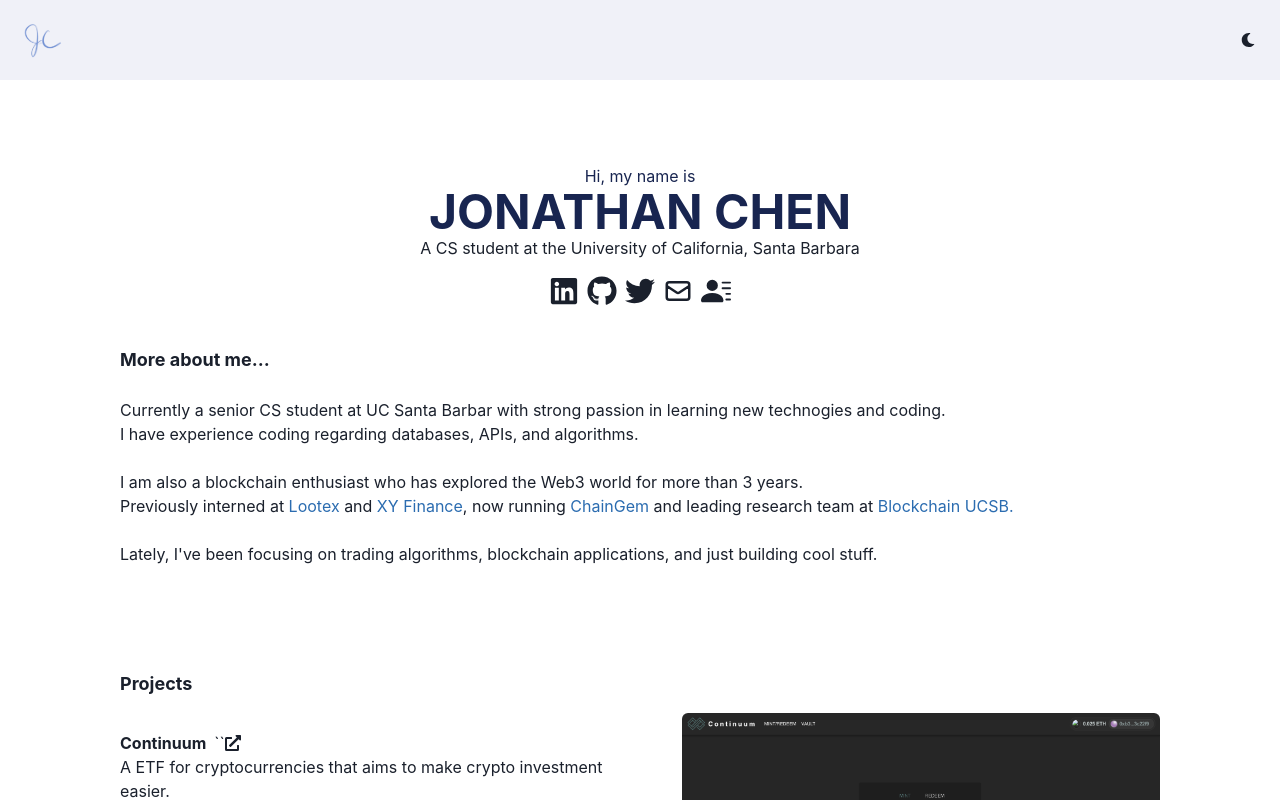
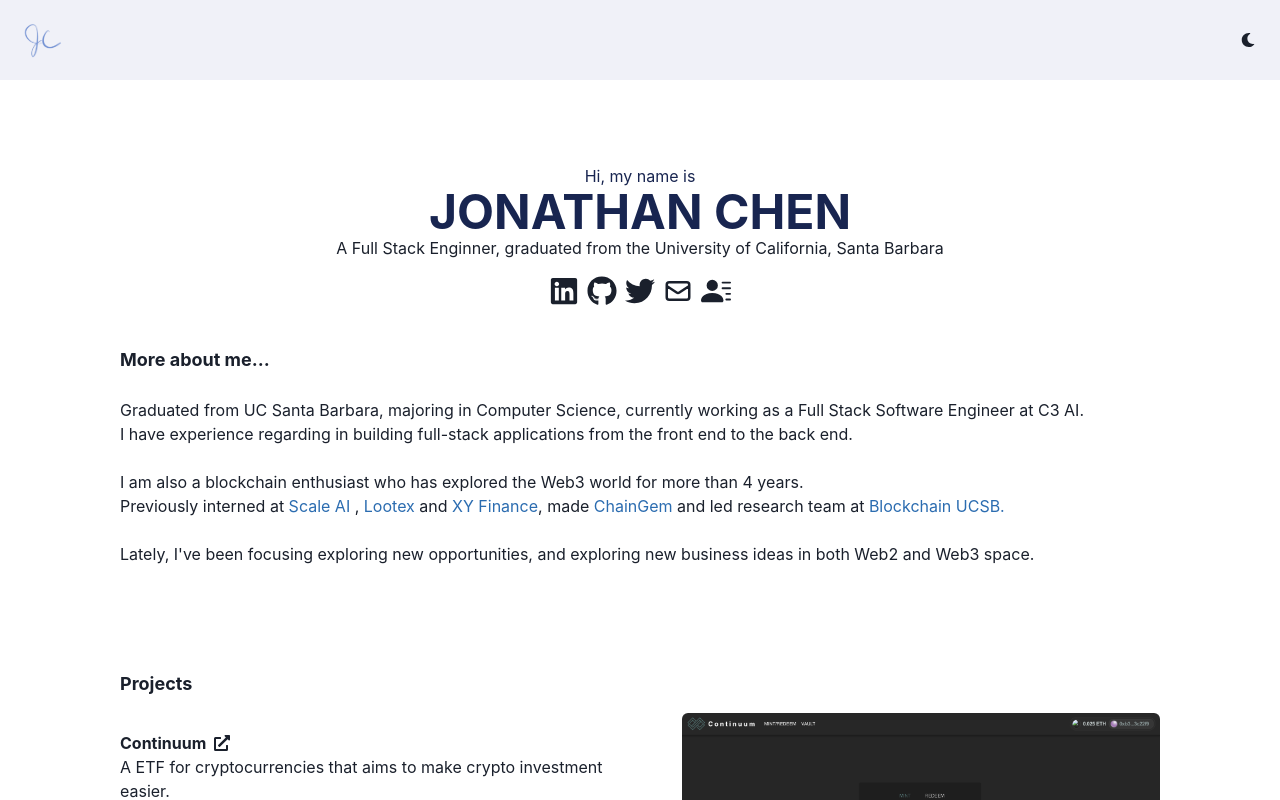
Before and after one commit to pingyujc/portfolio, a React (Create React App) app: page / in a window 1280 px wide. Shown: the top 800 px of the page. Built offline with nearby package versions, Linux system fonts and the light colour scheme.

Commit message:
update website, added c3 stuff and update resume

```diff
--- a/src/components/About.jsx
+++ b/src/components/About.jsx
@@ -27,7 +27,7 @@
                 </h1>
 
                 <h2 className="mb-4 text-left">
-                    A CS student at the University of California, Santa Barbara
+                    A Full Stack Enginner, graduated from the University of California, Santa Barbara
                 </h2>
 
                 {/* Social Icons */}
@@ -61,17 +61,26 @@
                     </span>
                     <br />
                     <br />
-                    Currently a senior CS student at UC Santa Barbar with strong
-                    passion in learning new technogies and coding.
+                    Graduated from UC Santa Barbara, majoring in Computer Science,
+                    currently working as a Full Stack Software Engineer at C3 AI.
                     <br />
-                    I have experience coding regarding databases, APIs, and
-                    algorithms.
+                    I have experience regarding in building full-stack applications
+                    from the front end to the back end.
                     <br />
                     <br />
                     I am also a blockchain enthusiast who has explored the Web3
-                    world for more than 3 years.
+                    world for more than 4 years.
                     <br />
                     Previously interned at
+                    <Link
+                        href="https://scale.com/"
+                        isExternal
+                        color={"blue.600"}
+                    >
+                        {" "}
+                        Scale AI{" "}
+                    </Link>
+                    ,
                     <Link
                         href="https://lootex.io/"
                         isExternal
@@ -89,7 +98,7 @@
                         {" "}
                         XY Finance
                     </Link>
-                    , now running
+                    , made
                     <Link
                         href="https://chaingem.beehiiv.com/subscribe/"
                         isExternal
@@ -98,7 +107,7 @@
                         {" "}
                         ChainGem{" "}
                     </Link>
-                    and leading research team at
+                    and led research team at
                     <Link
                         href="https://blockchainucsb.com/"
                         isExternal
@@ -109,8 +118,7 @@
                     </Link>{" "}
                     <br />
                     <br />
-                    Lately, I've been focusing on trading algorithms, blockchain
-                    applications, and just building cool stuff.
+                    Lately, I've been focusing exploring new opportunities, and exploring new business ideas in both Web2 and Web3 space.
                 </p>
             </div>
         </Box>
--- a/src/components/Projects.jsx
+++ b/src/components/Projects.jsx
@@ -45,7 +45,7 @@
                             <Text fontWeight="bold" mr={2}>
                                 Continuum
                             </Text>
-                            {/* Add icons here */}``
+                            {/* Add icons here */}
                             {/* <FaLink /> */}
                             <a
                                 href="https://continuumcrypto.carrd.co/"
```
Also changed, not shown: 1 other file (tests, documents, lock files or other folders).
